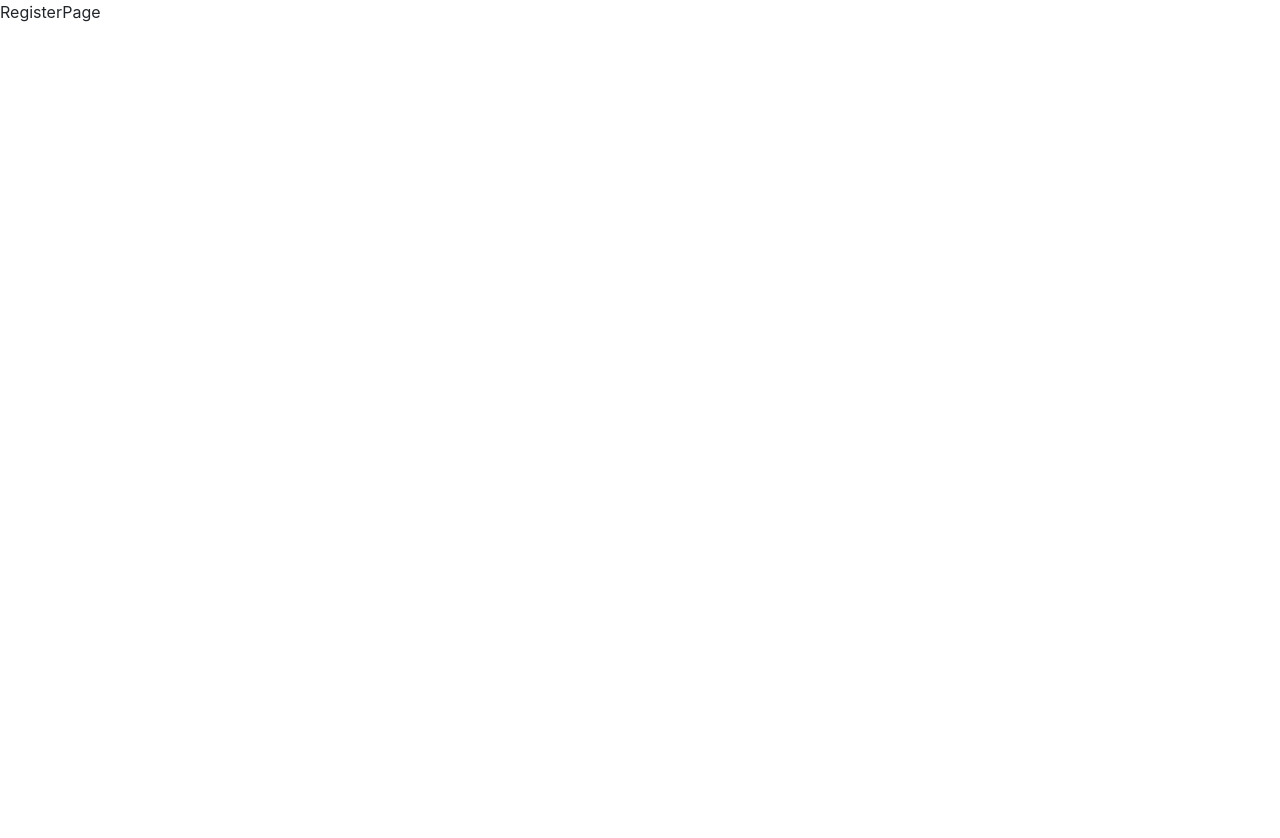
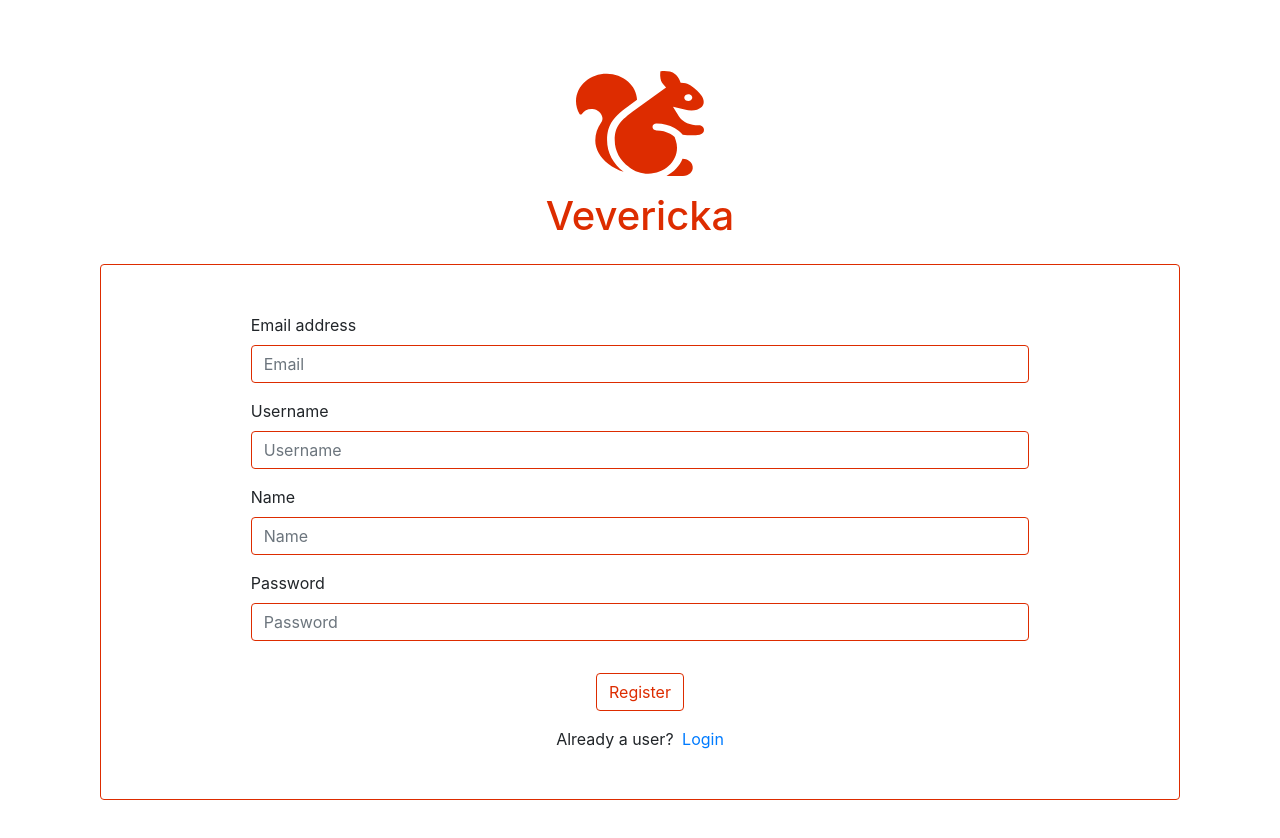
Before and after one commit to mertturkmenoglu/vue-auth-test, a Vue app: page /register in a window 1280 px wide. Shown: the top 838 px of the page. Before the commit the page ends 800 px from the top, so only its background shows below. Built offline with nearby package versions, Linux system fonts and the light colour scheme; the HTML template or start-up script is replaced by a standard one.

Commit message:
Add register page

```diff
--- a/src/store/index.js
+++ b/src/store/index.js
@@ -37,6 +37,33 @@ const actions = {
     }
   },
 
+  async register({ commit }, { email, username, name, password }) {
+    commit('registerRequest', { email, username, name, password })
+
+    console.log('before try')
+    try {
+      const requestOptions = {
+        method: 'POST',
+        headers: { 'Content-Type': 'application/json' },
+        body: JSON.stringify({ email, username, name, password })
+      };
+
+      const response = await fetch(`https://cors-anywhere.herokuapp.com/https://vevericka-auth-service.herokuapp.com/auth/register`, requestOptions);
+      const data = await response.json();
+
+      if (!data || data.message) {
+        commit('registerFailure', data.message)
+        return;
+      }
+
+      localStorage.setItem('user', JSON.stringify(data))
+      await commit('registerSuccess', data)
+      router.push('/')
+    } catch (err) {
+      commit('registerFailure', err.message);
+    }
+  },
+
   logout({ commit }) {
     localStorage.removeItem('user');
     commit('logout');
@@ -64,17 +91,20 @@ const mutations = {
     state.status = {};
     state.user = null;
   },
-  // eslint-disable-next-line no-unused-vars
   registerRequest(state, user) {
     state.status = { registering: true };
+    state.user = user;
+    state.error = null;
   },
-  // eslint-disable-next-line no-unused-vars
   registerSuccess(state, user) {
-    state.status = {};
+    state.status = { registeredIn: true, registering: false, loggedIn: true };
+    state.user = user;
+    state.error = null;
   },
-  // eslint-disable-next-line no-unused-vars
   registerFailure(state, error) {
     state.status = {};
+    state.user = null;
+    state.error = error;
   }
 }
 
--- a/src/views/RegisterPage.vue
+++ b/src/views/RegisterPage.vue
@@ -1,9 +1,153 @@
 <template>
-  <div>RegisterPage</div>
+  <div class="container">
+    <div class="card text-center pt-5 mb-5 border-0">
+      <img
+        src="../assets/icon_primary.svg"
+        class="rounded mx-auto pt-3"
+        width="128"
+        height="128"
+      />
+      <div class="lead py-3 app-name">
+        <h1 class="app-name">Vevericka</h1>
+      </div>
+
+      <div class="container-fluid">
+        <div class="card app-border">
+          <div class="container mb-5 w-75">
+            <form class="text-left" @submit.prevent="registerHandler">
+              <div class="form-group mt-5">
+                <label>Email address</label>
+                <input
+                  type="email"
+                  v-model="email"
+                  class="form-control app-border"
+                  placeholder="Email"
+                />
+              </div>
+              <div class="form-group">
+                <label>Username</label>
+                <input
+                  type="text"
+                  v-model="username"
+                  class="form-control app-border"
+                  placeholder="Username"
+                />
+              </div>
+              <div class="form-group">
+                <label>Name</label>
+                <input
+                  type="text"
+                  v-model="name"
+                  class="form-control app-border"
+                  placeholder="Name"
+                />
+              </div>
+              <div class="form-group">
+                <label>Password</label>
+                <input
+                  type="password"
+                  v-model="password"
+                  class="form-control app-border"
+                  placeholder="Password"
+                />
+              </div>
+              <div v-show="registerLoading" class="pt-3 text-center">
+                <div class="spinner-border text-warning mt-3" role="status">
+                  <span class="sr-only">Loading...</span>
+                </div>
+              </div>
+              <div v-show="registerError" class="pt-3 container w-75">
+                <div class="alert alert-danger" role="alert">
+                  <span>Can't register</span>
+                </div>
+              </div>
+              <div class="text-center">
+                <button
+                  type="submit"
+                  class="btn btn-outline-primary mt-3 app-outline-button"
+                >
+                  Register
+                </button>
+              </div>
+            </form>
+            <div class="mt-3">
+              Already a user?
+              <router-link to="/login" class="ml-1">Login</router-link>
+            </div>
+          </div>
+        </div>
+      </div>
+    </div>
+  </div>
 </template>
 
 <script>
 export default {
   name: "RegisterPage",
+  data: () => ({
+    email: "",
+    username: "",
+    name: "",
+    password: "",
+  }),
+  methods: {
+    registerHandler() {
+      if (
+        !this.email.length ||
+        !this.username.length ||
+        !this.name.length ||
+        !this.password.length ||
+        this.password < 6
+      ) {
+        this.$store.state.error = "Can't register";
+        return;
+      }
+
+      this.$store.dispatch("register", {
+        email: this.email,
+        username: this.username,
+        name: this.name,
+        password: this.password,
+      });
+    },
+  },
+  computed: {
+    registerLoading() {
+      const value = this.$store.state.status.registering;
+      if (value) {
+        return value;
+      } else {
+        return false;
+      }
+    },
+    registerError() {
+      const value = this.$store.state.error;
+      if (value) {
+        return value;
+      } else {
+        return false;
+      }
+    },
+  },
 };
 </script>
+
+<style scoped>
+.app-name {
+  color: #dd2c00;
+}
+
+.app-border {
+  border-color: #dd2c00;
+}
+
+.app-outline-button {
+  border-color: #dd2c00;
+  color: #dd2c00;
+}
+
+.app-outline-button:hover {
+  background-color: #dd2c00;
+  color: #fff;
+}
+</style>
```
